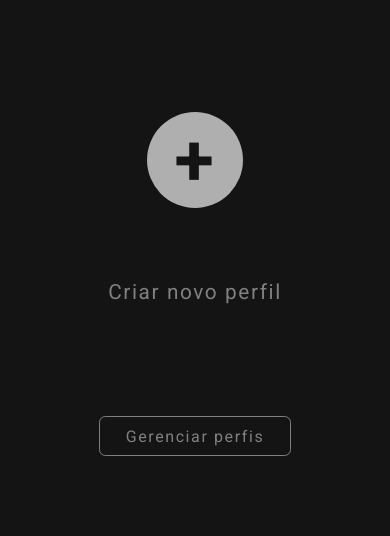
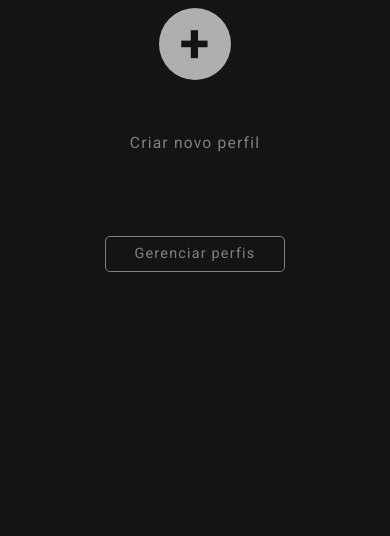
Before and after one commit to joaoteodev/netflix-screen, a plain HTML site: page index.html in a window 390 px wide. Shown: the part 317-853 px from the top of the page. Drawn offline with Linux system fonts and the light colour scheme.

Commit message:
Create media query to responsive display

```diff
--- a/index.html
+++ b/index.html
@@ -23,7 +23,7 @@
       </a>
     </header>
 
-    <main>
+    <main class="main-container">
       <section class="container">
         <h1 class="section-title">Quem está assistindo?</h1>
 
--- a/style.css
+++ b/style.css
@@ -1,5 +1,4 @@
 * {
-  font-size: 16px;
   font-family: 'Roboto', sans-serif;
   color: #fff;
 
@@ -15,6 +14,7 @@
 body {
   position: relative;
   background: #141414;
+  font-size: 16px;
 }
 
 .header {
@@ -22,11 +22,17 @@ body {
   justify-content: center;
   padding: 2rem;
 
-  margin-bottom: 6rem;
+  /* margin-bottom: 6rem; */
 }
 
 .logo {
   width: 10rem;
+}
+
+.main-container {
+  height: 80vh;
+  display: grid;
+  place-items: center;
 }
 
 .container {
@@ -254,3 +260,29 @@ body {
 .overflow-hidden {
   overflow: hidden;
 }
+
+/* MOBILE RESPONSIVE */
+
+@media (max-width: 768px) {
+  * {
+    font-size: 14px;
+  }
+
+  .profile-button {
+    font-size: 1.2rem;
+    width: 15rem;
+    height: 3rem;
+  }
+}
+
+@media (max-width: 500px) {
+  * {
+    font-size: 12px;
+  }
+
+  .profile-button {
+    font-size: 1.2rem;
+    width: 15rem;
+    height: 3rem;
+  }
+}
```
